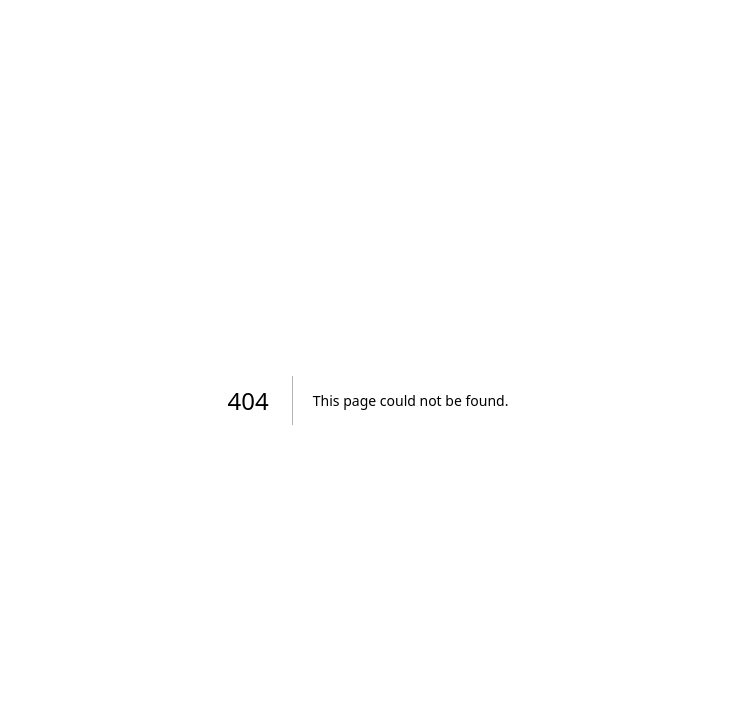
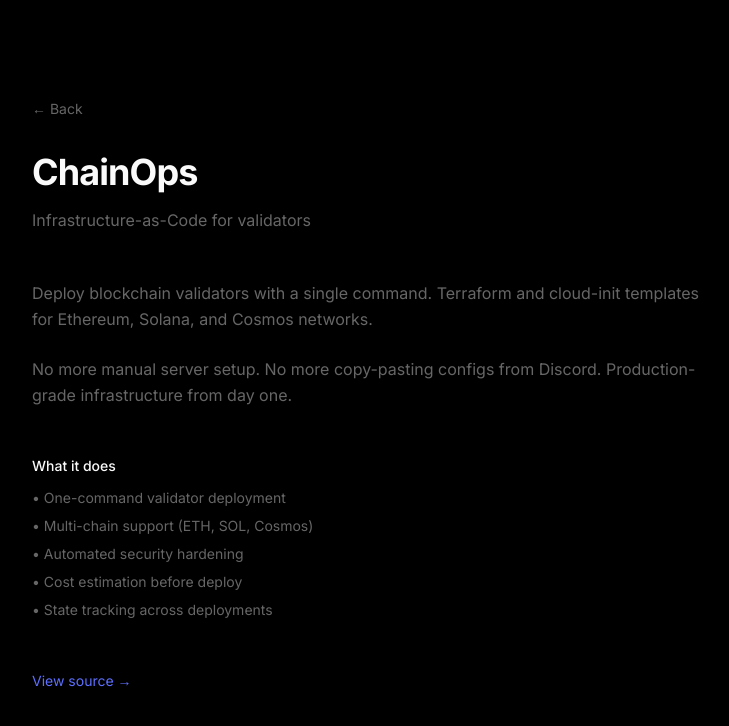
Before and after one commit to jtaylortech/celara, a Next.js app in the folder web/: page /chainops in a window 1280 px wide. Before the commit this address had no page. Shown: the top 726 px of the page, without its empty margins (272-1001 px from the left). Built offline with nearby package versions, Linux system fonts and the light colour scheme.

Commit message:
feat(web): add product pages for ChainOps and ChainETL
- Remove contact link
- Update tagline (no company mention)
- Clickable product rows for active products
- Cohesive product detail pages

```diff
--- /dev/null
+++ b/web/app/chainetl/page.tsx
@@ -0,0 +1,56 @@
+import Link from "next/link";
+
+export default function ChainETL() {
+  return (
+    <main className="min-h-screen px-6 py-16 md:py-24">
+      <div className="max-w-2xl mx-auto">
+        <Link
+          href="/"
+          className="text-sm text-[var(--muted)] hover:text-[var(--text)] transition-colors"
+        >
+          ← Back
+        </Link>
+
+        <div className="mt-8 space-y-4">
+          <h1 className="text-3xl md:text-4xl font-bold tracking-tight">
+            ChainETL
+          </h1>
+          <p className="text-[var(--muted)]">
+            Blockchain data pipelines
+          </p>
+        </div>
+
+        <div className="mt-12 space-y-6 text-[var(--muted)] leading-relaxed">
+          <p>
+            Extract blockchain data and load it into your data warehouse.
+            Real-time and batch processing for Ethereum, Base, and more.
+          </p>
+          <p>
+            Stop writing custom indexers. Get clean, typed data in Parquet,
+            JSON, or direct to your database.
+          </p>
+        </div>
+
+        <div className="mt-12 space-y-3">
+          <h2 className="text-sm font-medium text-[var(--text)]">What it does</h2>
+          <ul className="space-y-2 text-sm text-[var(--muted)]">
+            <li>• Extract blocks, transactions, logs, traces</li>
+            <li>• Multi-chain support (Ethereum, Base L2)</li>
+            <li>• Output to Parquet, JSON, PostgreSQL</li>
+            <li>• Incremental sync with checkpointing</li>
+            <li>• Type-safe Python SDK</li>
+          </ul>
+        </div>
+
+        <div className="mt-12">
+          <Link
+            href="https://github.com/jtaylortech/celara-homepage/tree/main/chainetl"
+            className="text-sm text-[var(--accent)] hover:underline underline-offset-4"
+          >
+            View source →
+          </Link>
+        </div>
+      </div>
+    </main>
+  );
+}
--- /dev/null
+++ b/web/app/chainops/page.tsx
@@ -0,0 +1,56 @@
+import Link from "next/link";
+
+export default function ChainOps() {
+  return (
+    <main className="min-h-screen px-6 py-16 md:py-24">
+      <div className="max-w-2xl mx-auto">
+        <Link
+          href="/"
+          className="text-sm text-[var(--muted)] hover:text-[var(--text)] transition-colors"
+        >
+          ← Back
+        </Link>
+
+        <div className="mt-8 space-y-4">
+          <h1 className="text-3xl md:text-4xl font-bold tracking-tight">
+            ChainOps
+          </h1>
+          <p className="text-[var(--muted)]">
+            Infrastructure-as-Code for validators
+          </p>
+        </div>
+
+        <div className="mt-12 space-y-6 text-[var(--muted)] leading-relaxed">
+          <p>
+            Deploy blockchain validators with a single command. Terraform and cloud-init
+            templates for Ethereum, Solana, and Cosmos networks.
+          </p>
+          <p>
+            No more manual server setup. No more copy-pasting configs from Discord.
+            Production-grade infrastructure from day one.
+          </p>
+        </div>
+
+        <div className="mt-12 space-y-3">
+          <h2 className="text-sm font-medium text-[var(--text)]">What it does</h2>
+          <ul className="space-y-2 text-sm text-[var(--muted)]">
+            <li>• One-command validator deployment</li>
+            <li>• Multi-chain support (ETH, SOL, Cosmos)</li>
+            <li>• Automated security hardening</li>
+            <li>• Cost estimation before deploy</li>
+            <li>• State tracking across deployments</li>
+          </ul>
+        </div>
+
+        <div className="mt-12">
+          <Link
+            href="https://github.com/jtaylortech/celara-homepage/tree/main/chainops"
+            className="text-sm text-[var(--accent)] hover:underline underline-offset-4"
+          >
+            View source →
+          </Link>
+        </div>
+      </div>
+    </main>
+  );
+}
--- a/web/app/page.tsx
+++ b/web/app/page.tsx
@@ -1,11 +1,11 @@
 import Link from "next/link";
 
 const products = [
-  { name: "ChainOps", desc: "Infrastructure-as-Code for validators", status: "building" },
-  { name: "ChainETL", desc: "Blockchain data pipelines", status: "building" },
-  { name: "ChainWatch", desc: "Observability for decentralized systems", status: "soon" },
-  { name: "SecurityKit", desc: "Automated security for node operators", status: "soon" },
-  { name: "DAOForm", desc: "Governance-as-Code", status: "soon" },
+  { name: "ChainOps", desc: "Infrastructure-as-Code for validators", status: "building", href: "/chainops" },
+  { name: "ChainETL", desc: "Blockchain data pipelines", status: "building", href: "/chainetl" },
+  { name: "ChainWatch", desc: "Observability for decentralized systems", status: "soon", href: null },
+  { name: "SecurityKit", desc: "Automated security for node operators", status: "soon", href: null },
+  { name: "DAOForm", desc: "Governance-as-Code", status: "soon", href: null },
 ];
 
 export default function Home() {
@@ -19,17 +19,15 @@
           </h1>
           <p className="text-lg md:text-xl text-[var(--muted)] leading-relaxed">
             Open-source infrastructure for blockchain validators, node operators, and DAOs.
-            The HashiCorp of Web3.
+            DevOps tooling for decentralized systems.
           </p>
         </div>
 
         {/* Products */}
         <div className="mt-16 space-y-1">
-          {products.map((product) => (
-            <div
-              key={product.name}
-              className="group flex items-center justify-between py-3 border-b border-[var(--border)]"
-            >
+          {products.map((product) => {
+            const content = (
+              <>
                 <div className="flex items-center gap-4">
                   <span className="font-medium">{product.name}</span>
                   <span className="text-sm text-[var(--muted)]">{product.desc}</span>
@@ -37,8 +35,30 @@
                 <span className="text-xs text-[var(--muted)] opacity-60">
                   {product.status === "building" ? "In development" : "Coming soon"}
                 </span>
+              </>
+            );
+
+            if (product.href) {
+              return (
+                <Link
+                  key={product.name}
+                  href={product.href}
+                  className="group flex items-center justify-between py-3 border-b border-[var(--border)] hover:border-[var(--accent)] transition-colors"
+                >
+                  {content}
+                </Link>
+              );
+            }
+
+            return (
+              <div
+                key={product.name}
+                className="flex items-center justify-between py-3 border-b border-[var(--border)]"
+              >
+                {content}
               </div>
-          ))}
+            );
+          })}
         </div>
 
         {/* Links */}
@@ -48,12 +68,6 @@
             className="text-[var(--accent)] hover:underline underline-offset-4"
           >
             GitHub
-          </Link>
-          <Link
-            href="mailto:jarred@celara.dev"
-            className="text-[var(--muted)] hover:text-[var(--text)] transition-colors"
-          >
-            Contact
           </Link>
         </div>
 
```
Lines whose indentation alone changed are shown as unchanged.
